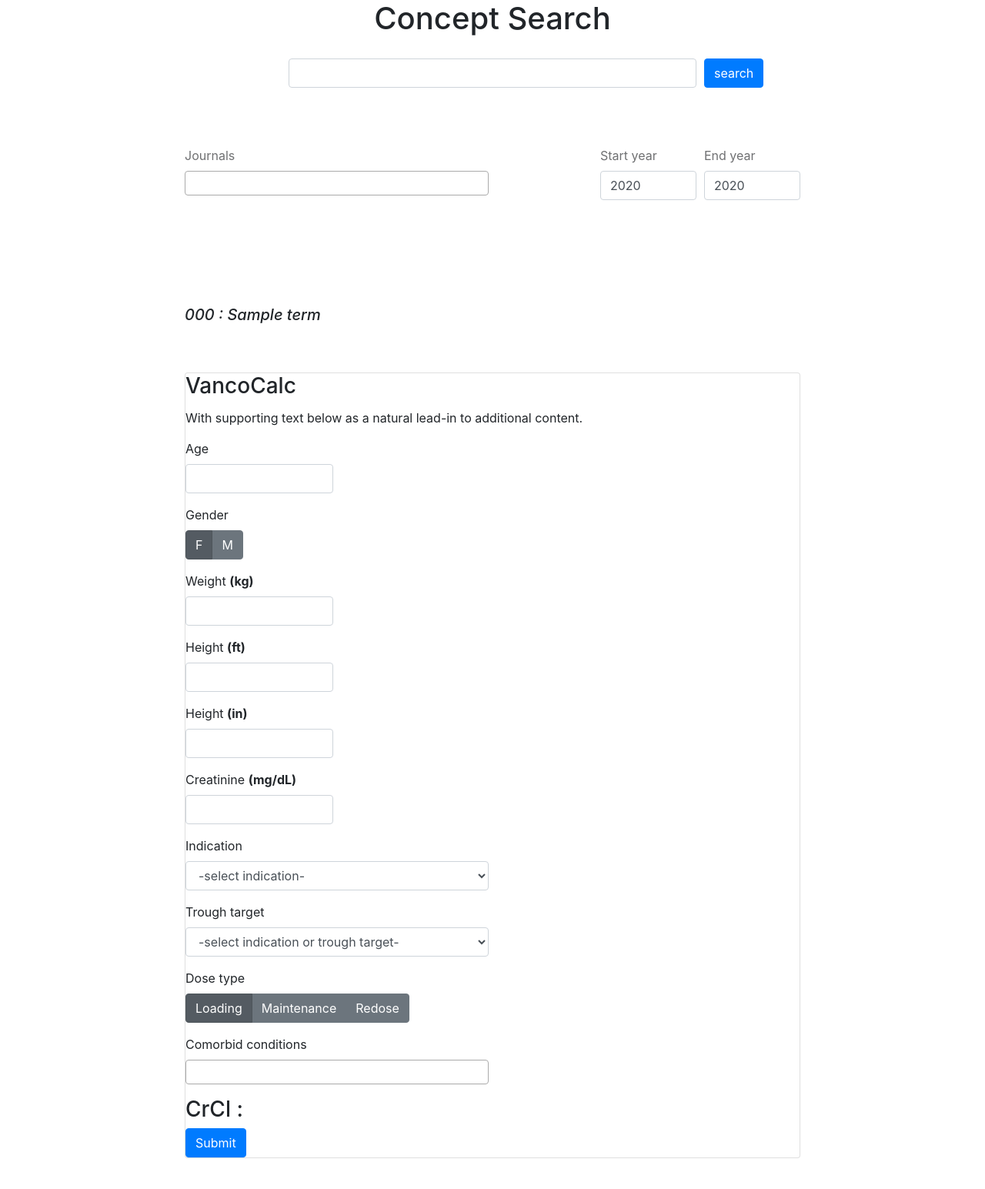
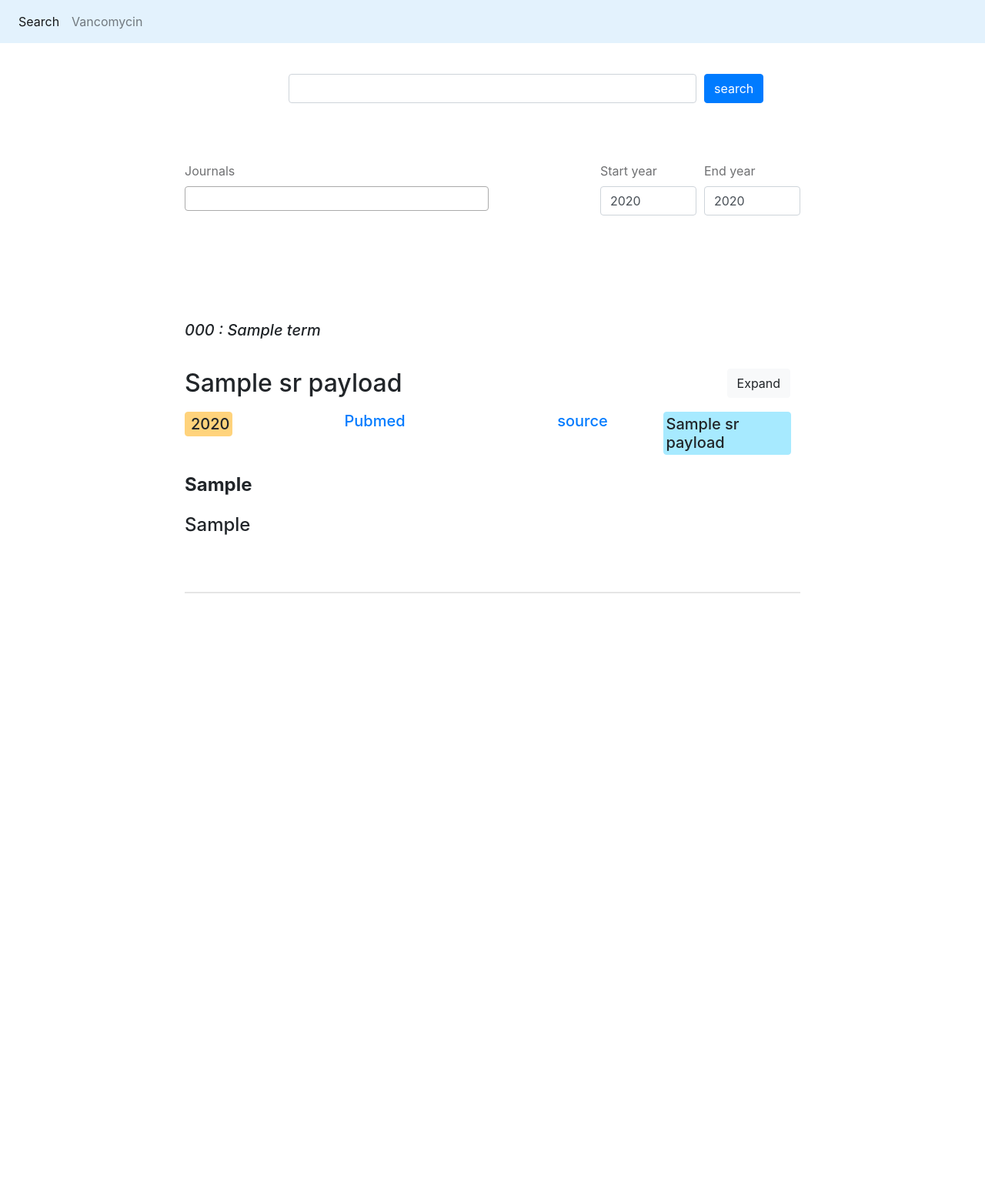
Before and after one commit to nkaramooz/alimbic, a Django app: template search/templates/search/concept_search_results_page.html in a window 1280 px wide. Shown: the top 1545 px of the page at 77% size. After the commit the page ends 771 px from the top, so only its background shows below. Run offline with Django 3.2, Linux system fonts and the light colour scheme; the template is opened without the code that fills it: most values are stand-ins (such as "Sample title", 1, 10 or a date in 2020); some libraries are stand-ins or nearby versions.

Commit message:
update vancocalc

```diff
--- a/search/static/css/search.css
+++ b/search/static/css/search.css
@@ -1,3 +1,7 @@
+.navbar {
+  margin-bottom: 20px !important;
+}
+
 .abstract .abstract-body .expanded {
 	display: none;
 
--- a/search/static/js/vanco-calc.js
+++ b/search/static/js/vanco-calc.js
@@ -1,4 +1,5 @@
 $(document).ready(function() {
+	$('.js-example-basic-multiple').select2()
 
 	$('#vanco-calc').on('click', function() {
 		var age = parseFloat(document.getElementById("age").value);
--- a/search/templates/search/concept_search_results_page.html
+++ b/search/templates/search/concept_search_results_page.html
@@ -4,9 +4,16 @@
 {% include 'search/header_template.html' %}
 <script src="{% static "js/search-results.js" %}"></script>
 
-<div class="title_header">
-	<h1> Concept Search </h1>
-</div>
+<nav class="navbar navbar-expand-sm navbar-light" style="background-color: #e3f2fd;">
+
+		<div class="collapse navbar-collapse" id="navbarNavAltMarkup">
+			<div class="navbar-nav">
+				<a class="nav-item nav-link active" href="/concept_search_home_page">Search</a>
+				<a class="nav-item nav-link" href="/vancocalc">Vancomycin</a>
+
+			</div>
+		</div>
+	</nav>
 
 {% url 'search:concept_search' as concept_search %}
 {% url 'search:pivot_search' as pivot %}
@@ -24,7 +31,7 @@
 	</div>
 
 
-	{% include 'search/vanco_calc.html' %}
+
 <!--
 	<div id="carouselExampleControls" class="carousel slide" data-interval="false">
   <div class="carousel-inner" role="listbox">
--- a/search/templates/search/header_template.html
+++ b/search/templates/search/header_template.html
@@ -11,5 +11,4 @@
 	<script src="https://cdnjs.cloudflare.com/ajax/libs/popper.js/1.12.9/umd/popper.min.js" integrity="sha384-ApNbgh9B+Y1QKtv3Rn7W3mgPxhU9K/ScQsAP7hUibX39j7fakFPskvXusvfa0b4Q" crossorigin="anonymous"></script>
 	<script src="https://maxcdn.bootstrapcdn.com/bootstrap/4.0.0/js/bootstrap.min.js" integrity="sha384-JZR6Spejh4U02d8jOt6vLEHfe/JQGiRRSQQxSfFWpi1MquVdAyjUar5+76PVCmYl" crossorigin="anonymous"></script>
 
-
 </head>
--- a/search/templates/search/search_bar_template.html
+++ b/search/templates/search/search_bar_template.html
@@ -5,8 +5,8 @@
 <script src="{% static "js/search-bar.js" %}"></script>
 
 
+<div class="search-bar">
 
-<div class="search-bar">
 	<form action="{{ action }}" method="get">
 		{% csrf_token %}
 
--- a/search/templates/search/vanco_calc.html
+++ b/search/templates/search/vanco_calc.html
@@ -1,14 +1,43 @@
 {% load staticfiles  %}
+{% load app_filters %}
 
+
+<head>
+	<link rel="stylesheet" href="https://maxcdn.bootstrapcdn.com/bootstrap/4.0.0/css/bootstrap.min.css" integrity="sha384-Gn5384xqQ1aoWXA+058RXPxPg6fy4IWvTNh0E263XmFcJlSAwiGgFAW/dAiS6JXm" crossorigin="anonymous">
+	<link rel="stylesheet" href="{% static 'css/vancocalc.css' %}">
+
+	<script src="{% static "js/jquery.js" %}"></script>
+	<script src="https://code.jquery.com/jquery-3.2.1.min.js"></script>
+
+	<script src="https://cdnjs.cloudflare.com/ajax/libs/popper.js/1.12.9/umd/popper.min.js" integrity="sha384-ApNbgh9B+Y1QKtv3Rn7W3mgPxhU9K/ScQsAP7hUibX39j7fakFPskvXusvfa0b4Q" crossorigin="anonymous"></script>
+	<script src="https://maxcdn.bootstrapcdn.com/bootstrap/4.0.0/js/bootstrap.min.js" integrity="sha384-JZR6Spejh4U02d8jOt6vLEHfe/JQGiRRSQQxSfFWpi1MquVdAyjUar5+76PVCmYl" crossorigin="anonymous"></script>
+
+</head>
+
+<link href="https://cdnjs.cloudflare.com/ajax/libs/select2/4.0.6-rc.0/css/select2.min.css" rel="stylesheet" />
+<script src="https://cdnjs.cloudflare.com/ajax/libs/select2/4.0.6-rc.0/js/select2.min.js"></script>
+<script src="{% static "js/vanco-calc.js" %}"></script>
+
+
+
+<nav class="navbar navbar-expand-sm navbar-light" style="background-color: #e3f2fd;">
+
+		<div class="collapse navbar-collapse" id="navbarNavAltMarkup">
+			<div class="navbar-nav">
+				<a class="nav-item nav-link" href="/concept_search_home_page">Search</a>
+				<a class="nav-item nav-link active" href="/vancocalc">Vancomycin</a>
+
+			</div>
+		</div>
+	</nav>
+
+<div class="vanco-body">
+	<h5 class="card-title">Vancomycin</h5>
 
 
 	<div class="vanco-calc">
 		<div class="card w-100">
 			<div class="card-block">
-			<h3 class="card-title"> VancoCalc </h3>
-				<p class="card-text">With supporting text below as a natural lead-in to additional content.</p>
-
-
 				<div class="form-row">
 					<div class="form-group col-md-3">
 						<label for="age">Age</label>
@@ -129,3 +158,5 @@
 	</div>
 
 	<script src="{% static "js/vanco-calc.js" %}"></script>
+
+</div>
--- a/search/urls.py
+++ b/search/urls.py
@@ -21,6 +21,7 @@ urlpatterns = [
     url(r'^concept_search/$', views.concept_search_results,  name='concept_search_results'),
     url(r'^concept_override/post/$', views.post_concept_override, name='post_concept_override'),
     url(r'^concept_override/', views.concept_override, name='concept_override'),
+    url(r'^vancocalc/$', views.vancomycin, name='vancomycin'),
     url(r'^ajax/vcSubmit/$', views.vcSubmit, name='vcSubmit'),
     url(r'^ajax/vcTroughTarget/$', views.returnTroughTarget, name='returnTroughTarget'),
 ]
--- a/search/views.py
+++ b/search/views.py
@@ -39,6 +39,11 @@ def post_concept_override(request):
 	return HttpResponseRedirect(reverse('search:concept_override'))
 
 ###
+
+def vancomycin(request):
+	return render(request, 'search/vanco_calc.html')
+
+
 def vcSubmit(request):
 	age = int(request.GET.get('age', None))
 	is_female = request.GET.get('is_female', None)
```
Also changed, not shown: search/static/css/vancocalc.css (added, +17 -0 lines), search/templates/search/concept_search_home_page.html (+8 -3 lines). Lines whose indentation alone changed are shown as unchanged.
